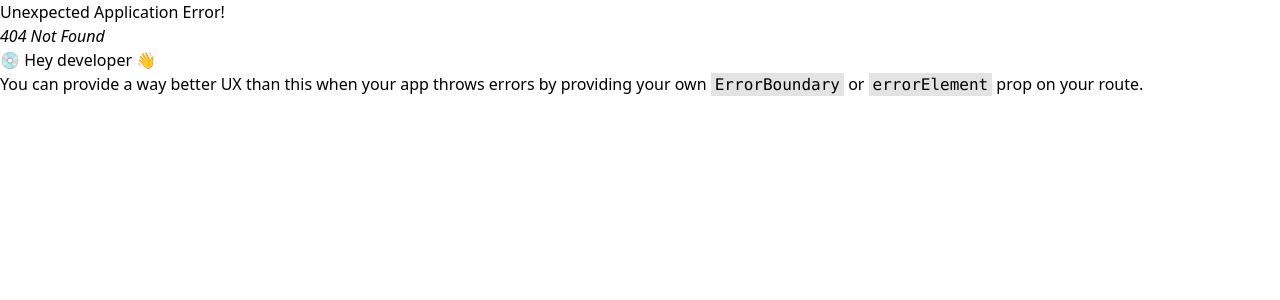
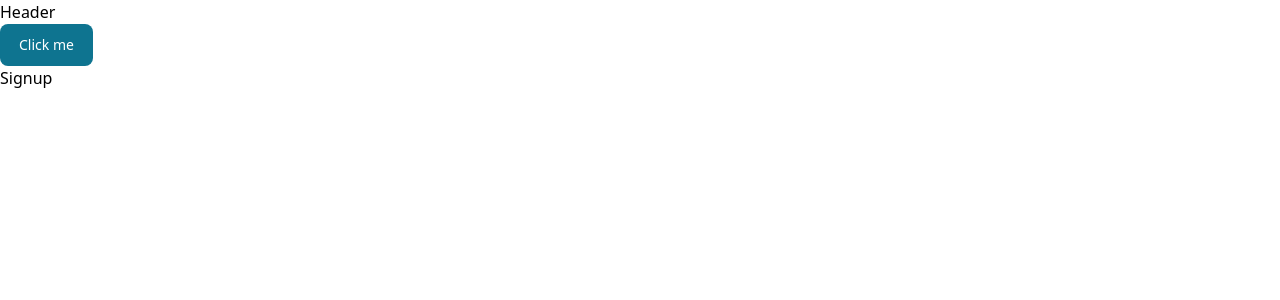
Before and after one commit to shubhamrawat0269/blogger, a React (Vite) app in the folder client/: page /sign-up in a window 1280 px wide. Before the commit this address had no page. Shown: the top 300 px of the page. Built offline with nearby package versions, Linux system fonts and the light colour scheme.

Commit message:
Create header component & Flowbite lib Added for custom Components using tailwind CSS

```diff
--- a/client/package.json
+++ b/client/package.json
@@ -12,6 +12,7 @@
   "dependencies": {
     "@reduxjs/toolkit": "^2.2.5",
     "axios": "^1.7.2",
+    "flowbite-react": "^0.10.1",
     "react": "^18.3.1",
     "react-dom": "^18.3.1",
     "react-hot-toast": "^2.4.1",
--- /dev/null
+++ b/client/src/components/header/Header.jsx
@@ -0,0 +1,13 @@
+import { Outlet } from "react-router-dom";
+import { Button } from "flowbite-react";
+const Header = () => {
+  return (
+    <div>
+      <h2>Header</h2>
+      <Button>Click me</Button>
+      <Outlet />
+    </div>
+  );
+};
+
+export default Header;
--- /dev/null
+++ b/client/src/components/index.js
@@ -0,0 +1,3 @@
+import Header from "./header/Header";
+
+export { Header };
--- a/client/tailwind.config.js
+++ b/client/tailwind.config.js
@@ -1,8 +1,10 @@
+const flowbite = require("flowbite-react/tailwind");
+
 /** @type {import('tailwindcss').Config} */
 export default {
-  content: ["./index.html", "./src/**/*.{js,ts,jsx,tsx}"],
+  content: ["./index.html", "./src/**/*.{js,ts,jsx,tsx}", flowbite.content()],
   theme: {
     extend: {},
   },
-  plugins: [],
+  plugins: [flowbite.plugin()],
 };
```
Also changed, not shown: client/src/Routes.jsx (+28 -2 lines), 1 other file (tests, documents, lock files or other folders).
